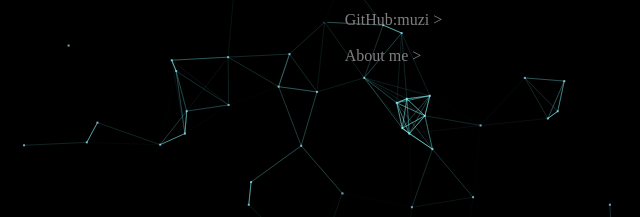
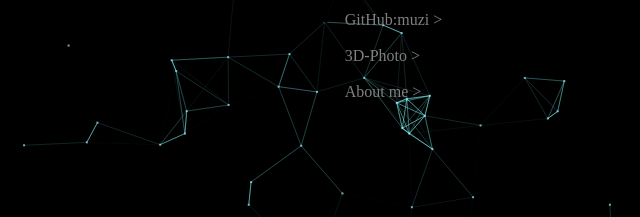
Before and after one commit to muzi950910/muzi950910.github.io, a plain HTML site: page index.html in a window 1280 px wide. Shown: the part 357-574 px from the top of the page, 212-852 px from the left. Drawn offline with Linux system fonts and the light colour scheme.

Commit message:
Update index.html

```diff
--- a/index.html
+++ b/index.html
@@ -77,6 +77,7 @@ text-decoration:underline;
 			<span><li><a href="https://user.qzone.qq.com/82605735" target="_Blank">QQ:82605735  ></a></li></span><br/>
 			<span><li><a href="http://weibo.com/muzi1410" target="_Blank">Sina:@陌北  ></a></li></span><br/>
 			<span><li><a href="https://github.com/muzi950910" target="_Blank">GitHub:muzi  ></a></li></span><br/>
+			<span><li><a href="http://zk520.gitee.io" target="_Blank">3D-Photo  ></a></li></span><br/>
 			<span><li><a href="javascript:void():;" onClick="openWindow();" target="_Blank">About me  ></a></li></span><br/>
 			<p align="right"> </p>
 		</div>
```
